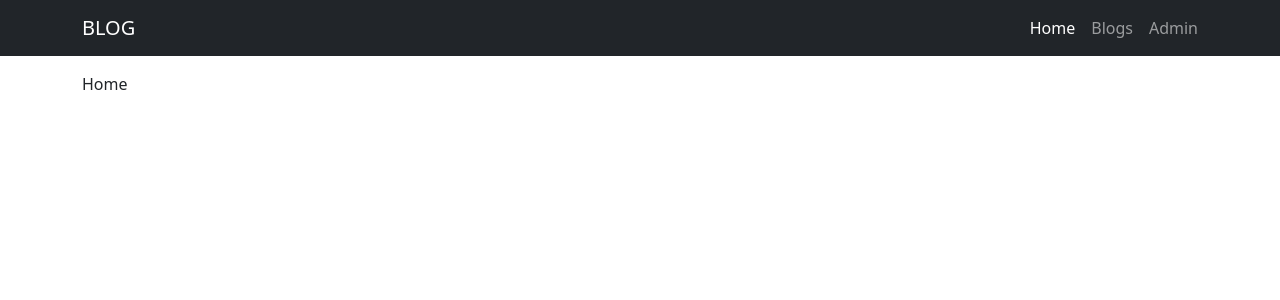
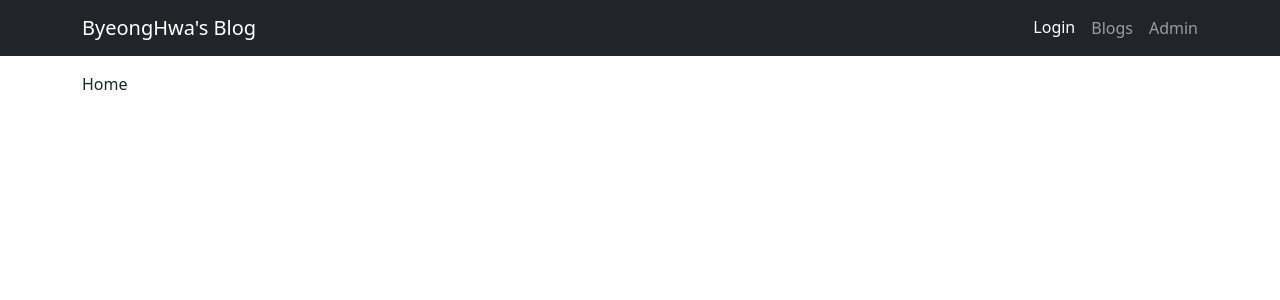
Before and after one commit to KimByeongHwa/blog-react, a React (Create React App) app: page / in a window 1280 px wide. Shown: the top 300 px of the page. Built offline with nearby package versions, Linux system fonts and the light colour scheme; the HTML template or start-up script is replaced by a standard one.

Commit message:
feat: login-auth 기능 구현

```diff
--- a/src/App.jsx
+++ b/src/App.jsx
@@ -4,6 +4,7 @@
 import Toast from './components/Toast';
 import useToast from './hooks/toast';
 import { useSelector } from 'react-redux';
+import ProtectedRoute from './ProtectedRoute';
 
 function App() {
   const toasts = useSelector((state) => state.toast.toasts);
@@ -15,7 +16,13 @@
       <div className='container mt-3'>
         <Routes>
           {routes.map((route) => {
-            return <Route key={route.path} path={route.path} element={route.element} />;
+            return (
+              <Route
+                key={route.path}
+                path={route.path}
+                element={route.auth ? <ProtectedRoute element={route.element} /> : route.element}
+              />
+            );
           })}
         </Routes>
       </div>
--- /dev/null
+++ b/src/ProtectedRoute.jsx
@@ -0,0 +1,14 @@
+import { useSelector } from 'react-redux';
+import { Navigate } from 'react-router-dom';
+
+function ProtectedRoute({ element }) {
+  const isLogin = useSelector((state) => state.auth.isLogin);
+
+  if (!isLogin) {
+    return <Navigate to='/' />;
+  }
+
+  return element;
+}
+
+export default ProtectedRoute;
--- a/src/components/Header.jsx
+++ b/src/components/Header.jsx
@@ -1,19 +1,31 @@
+import { useDispatch, useSelector } from 'react-redux';
 import { Link, NavLink } from 'react-router-dom';
+import { login, logout } from '../store/authSlice';
 
 function Header() {
+  const isLogin = useSelector((state) => state.auth.isLogin);
+  const dispatch = useDispatch();
+
   return (
     <>
       <nav className='navbar navbar-dark bg-dark'>
         <div className='container'>
           <Link to='/' className='navbar-brand'>
-            BLOG
+            ByeongHwa's Blog
           </Link>
-
           <ul className='navbar-nav flex-row'>
-            <li className='nav-item '>
-              <NavLink to='/' className='nav-link' activeclassname='active' aria-current='page'>
-                Home
-              </NavLink>
+            <li className='nav-item ms-3'>
+              <button
+                className='text-white btn btn-link text-decoration-none px-0 border-0 align-text-top'
+                onClick={() => {
+                  if (isLogin) dispatch(logout());
+                  else {
+                    dispatch(login());
+                  }
+                }}
+              >
+                {isLogin ? 'Logout' : 'Login'}
+              </button>
             </li>
             <li className='nav-item mx-3'>
               <NavLink to='/blogs' className='nav-link' activeclassname='active' aria-current='page'>
--- a/src/routes.js
+++ b/src/routes.js
@@ -18,14 +18,17 @@
   {
     path: '/admin',
     element: <Admin />,
+    auth: true,
   },
   {
     path: '/admin/create',
     element: <Create />,
+    auth: true,
   },
   {
     path: '/admin/:id/edit',
     element: <Edit />,
+    auth: true,
   },
   {
     path: '/blogs/:id',
--- /dev/null
+++ b/src/store/authSlice.js
@@ -0,0 +1,22 @@
+import { createSlice } from '@reduxjs/toolkit';
+
+const initialState = {
+  isLogin: false,
+};
+
+const authSlice = createSlice({
+  name: 'auth',
+  initialState: initialState,
+  reducers: {
+    login: (state) => {
+      state.isLogin = true;
+    },
+    logout: (state) => {
+      state.isLogin = false;
+    },
+  },
+});
+
+export const { login, logout } = authSlice.actions;
+
+export default authSlice.reducer;
--- a/src/store/store.js
+++ b/src/store/store.js
@@ -1,8 +1,10 @@
 import { configureStore } from '@reduxjs/toolkit';
 import toastReducer from './toastSlice';
+import authReducer from './authSlice';
 
 export const store = configureStore({
   reducer: {
     toast: toastReducer,
+    auth: authReducer,
   },
 });
```
